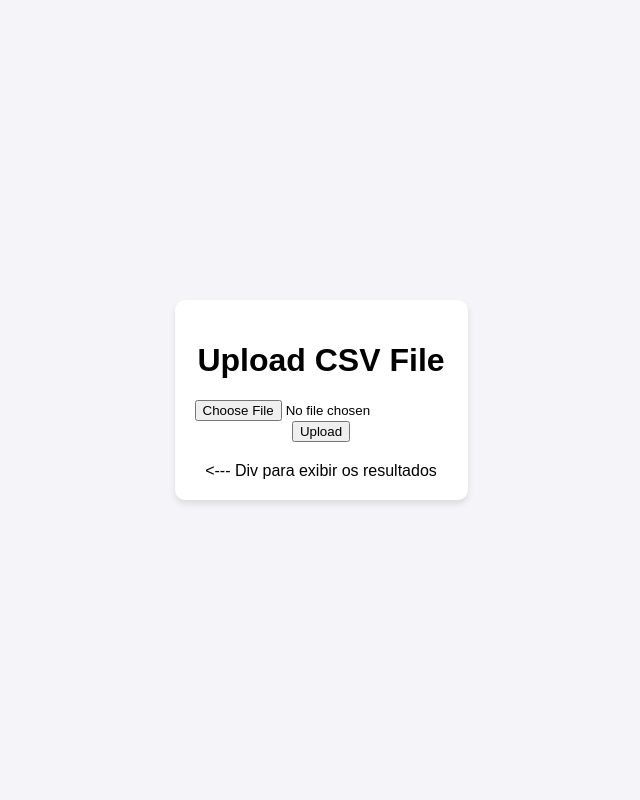
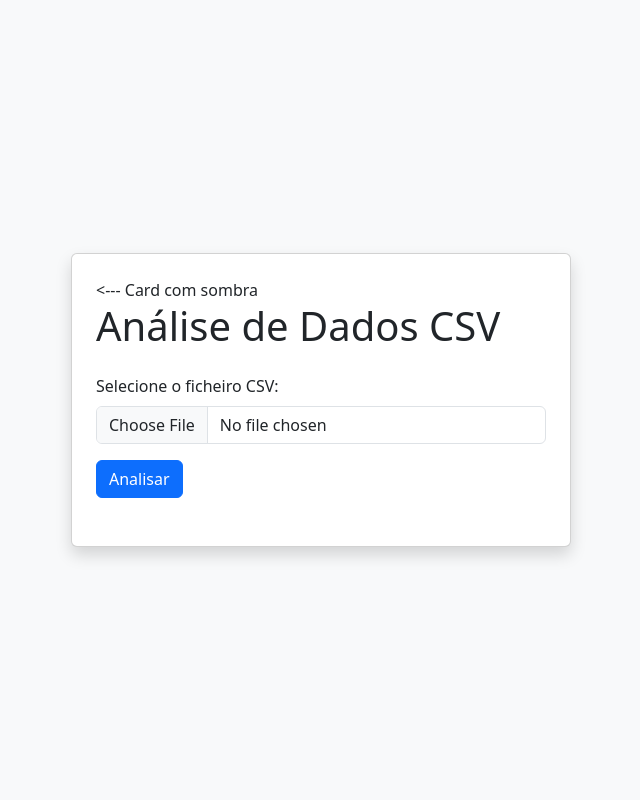
Before and after one commit to SJtheone/Insightflow, a Flask app: page / in a window 1280 px wide. Shown: the whole page, without its empty margins (319-959 px from the left). Run offline with Flask 3, Linux system fonts and the light colour scheme.

Commit message:
Update upload.html

```diff
--- a/templates/upload.html
+++ b/templates/upload.html
@@ -1,76 +1,48 @@
 <!DOCTYPE html>
-<html lang="en">
+<html lang="pt-br">
 <head>
     <meta charset="UTF-8">
     <meta name="viewport" content="width=device-width, initial-scale=1.0">
-    <title>Upload CSV</title>
+    <title>Análise de Dados CSV</title>
+    <link href="https://cdn.jsdelivr.net/npm/bootstrap@5.3.2/dist/css/bootstrap.min.css" rel="stylesheet" integrity="sha384-T3c6CoIi6uLrA9TneNEoa7RxnatzjcDSCmG1MXxSR1GAsXEV/Dwwykc2MPK8M2HN" crossorigin="anonymous">
     <style>
         body {
-            font-family: Arial, sans-serif;
-            margin: 0;
-            padding: 0;
             display: flex;
+            flex-direction: column;
+            min-height: 100vh;
+            background-color: #f8f9fa; /* Cor de fundo mais suave */
+        }
+        .container {
+            flex: 1; /* Permite que o container cresça para preencher o espaço disponível */
+            display: flex;
+            flex-direction: column;
             justify-content: center;
             align-items: center;
-            min-height: 100vh; /* Garante que o conteúdo centraliza verticalmente mesmo com pouco conteúdo */
-            background-color: #f4f4f9;
+            padding-top: 50px;
+            padding-bottom: 50px;
         }
-        .upload-container {
-            text-align: center;
-            background: white;
-            padding: 20px;
-            border-radius: 10px;
-            box-shadow: 0 4px 6px rgba(0, 0, 0, 0.1);
-        }
-        #results { /* Estilos para a área de resultados */
+        #results {
             margin-top: 20px;
-            text-align: left;
-        }
-
-        #results p{ /* Espaçamento entre os parágrafos */
-            margin-bottom: 5px;
         }
     </style>
 </head>
 <body>
-    <div class="upload-container">
-        <h1>Upload CSV File</h1>
-        <form id="uploadForm" enctype="multipart/form-data">
-            <input type="file" name="file" accept=".csv" required>
-            <br>
-            <button type="submit">Upload</button>
-        </form>
-        <div id="results"></div> <--- Div para exibir os resultados
+    <div class="container">
+        <div class="card shadow p-4" style="width: 500px;"> <--- Card com sombra
+            <h1 class="mb-4">Análise de Dados CSV</h1>
+            <form id="uploadForm" enctype="multipart/form-data">
+                <div class="mb-3">
+                    <label for="formFile" class="form-label">Selecione o ficheiro CSV:</label>
+                    <input class="form-control" type="file" id="formFile" name="file" accept=".csv" required>
+                </div>
+                <button type="submit" class="btn btn-primary">Analisar</button>
+            </form>
+            <div id="results" class="mt-4"></div>
+        </div>
     </div>
-
+    <script src="https://cdn.jsdelivr.net/npm/bootstrap@5.3.2/dist/js/bootstrap.bundle.min.js" integrity="sha384-C6RzsynM9kWDrMNeT87bh95OGNyZPhcTNXj1NW7RuBCsyN/o0jlpcV8Qyq46cDfL" crossorigin="anonymous"></script>
     <script>
-        const form = document.getElementById('uploadForm');
-        const resultsDiv = document.getElementById('results');
-
-        form.addEventListener('submit', (event) => {
-            event.preventDefault(); // Impede o envio padrão do formulário
-
-            const formData = new FormData(form);
-
-            fetch('/upload', {
-                method: 'POST',
-                body: formData
-            })
-            .then(response => response.json())
-            .then(data => {
-                resultsDiv.innerHTML = ''; // Limpa resultados anteriores
-                if (data.error) {
-                    resultsDiv.innerHTML = `<p style="color: red;">Erro: ${data.error}</p>`;
-                } else {
-                    for (const key in data) {
-                        resultsDiv.innerHTML += `<p><strong>${key.replace(/_/g, ' ')}:</strong> ${data[key]}</p>`; // Exibe cada insight
-                    }
-                }
-            })
-            .catch(error => {
-                resultsDiv.innerHTML = `<p style="color: red;">Erro na requisição: ${error}</p>`;
-            });
-        });
+        // ... (código JavaScript da resposta anterior)
     </script>
 </body>
 </html>
```
